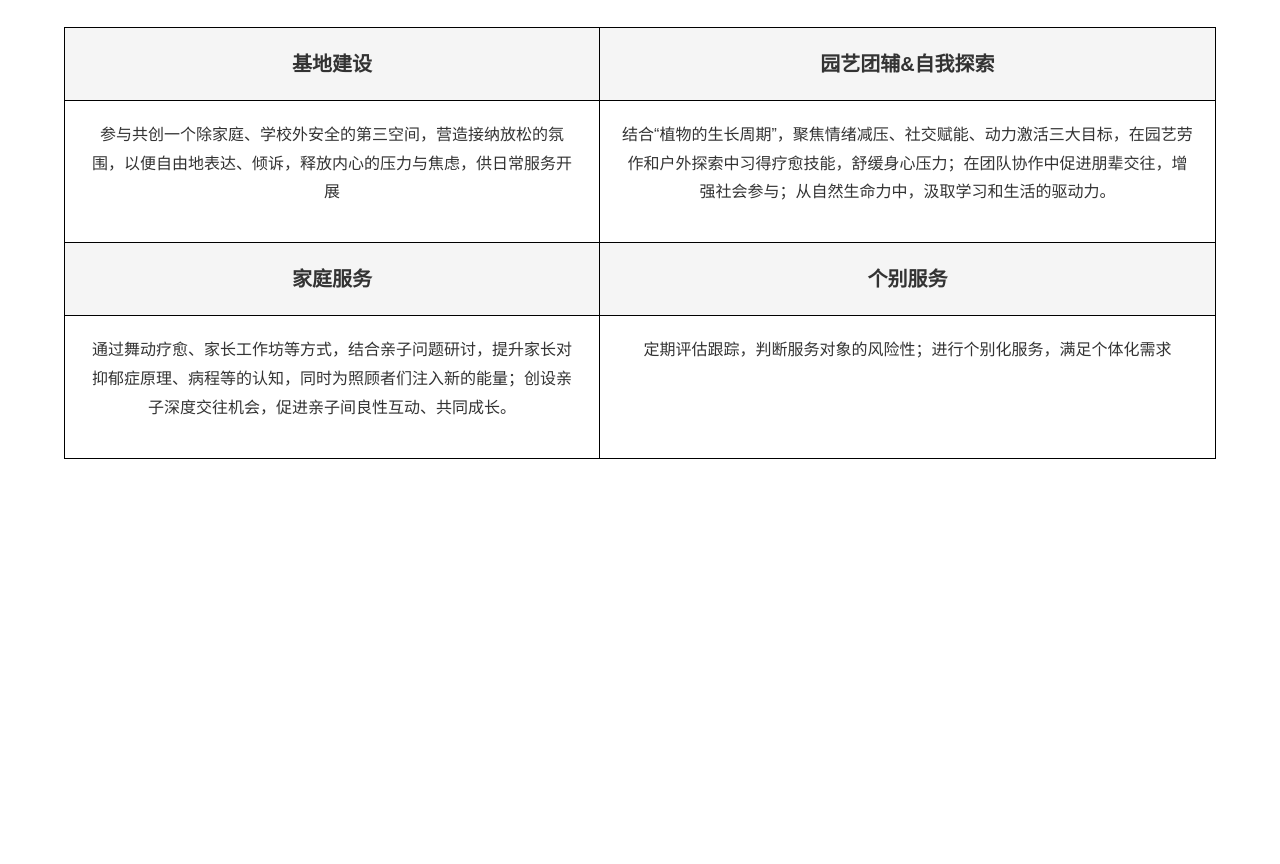
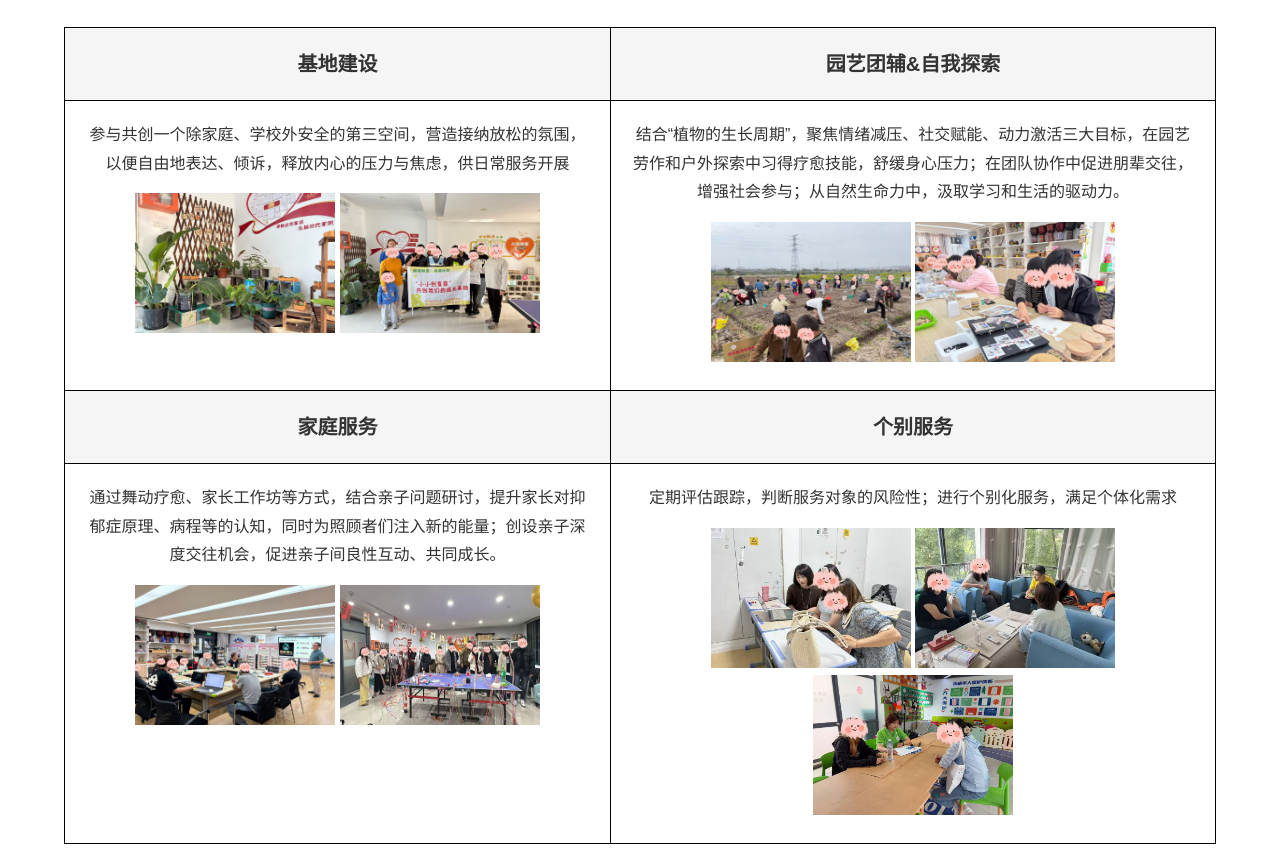
Before and after one commit to rain1943/xlhyService-Sector, a plain HTML site: page index.html in a window 1280 px wide. Shown: the part 72-936 px from the top of the page. Before the commit the page ends 800 px from the top, so only its background shows below. Drawn offline with Linux system fonts and the light colour scheme.

Commit message:
index.html

```diff
--- a/index.html
+++ b/index.html
@@ -111,11 +111,13 @@
         <tr>
             <td>
                 <p>参与共创一个除家庭、学校外安全的第三空间，营造接纳放松的氛围，以便自由地表达、倾诉，释放内心的压力与焦虑，供日常服务开展</p>
-                <!--图片-->
+                <div> <img src="images/7.jpg" width="200px" height="140px">
+				<img src="images/5.jpg" width="200px" height="140px"/></div>
             </td>
             <td>
                 <p>结合“植物的生长周期”，聚焦情绪减压、社交赋能、动力激活三大目标，在园艺劳作和户外探索中习得疗愈技能，舒缓身心压力；在团队协作中促进朋辈交往，增强社会参与；从自然生命力中，汲取学习和生活的驱动力。</p>
-                <!--图片-->
+                <div> <img src="images/1.jpg" width="200px" height="140px">
+                <img src="images/16.jpg" width="200px" height="140px"/></div>
             </td>
         </tr>
         <tr>
@@ -125,11 +127,14 @@
         <tr>
             <td>
                 <p>通过舞动疗愈、家长工作坊等方式，结合亲子问题研讨，提升家长对抑郁症原理、病程等的认知，同时为照顾者们注入新的能量；创设亲子深度交往机会，促进亲子间良性互动、共同成长。</p>
-                <!--图片-->
+                <div> <img src="images/2.jpg" width="200px" height="140px">
+                <img src="images/14.jpg" width="200px" height="140px"/></div>
             </td>
             <td>
                 <p>定期评估跟踪，判断服务对象的风险性；进行个别化服务，满足个体化需求</p>
-                <!--图片-->
+                <div> <img src="images/3.png" width="200px" height="140px">
+                <img src="images/4.png" width="200px" height="140px"/>
+				<img src="images/6.png" width="200px" height="140px"/></div>
             </td>
         </tr>
     </table>
```
